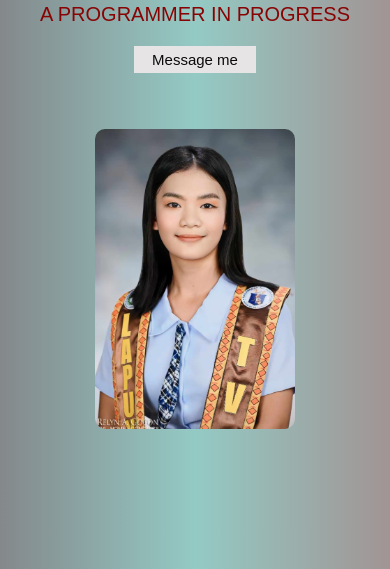
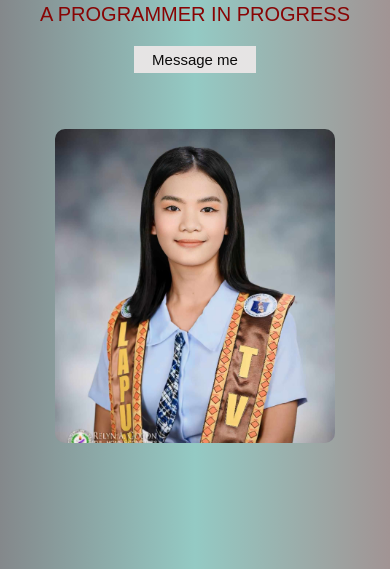
Before and after one commit to relyngocon-beep/rely--n, a plain HTML site: page index.html in a window 390 px wide. Shown: the part 275-844 px from the top of the page. Drawn offline with Linux system fonts and the light colour scheme.

Commit message:
hfggftdfdg

```diff
--- a/style.css
+++ b/style.css
@@ -116,9 +116,11 @@ nav ul li a:hover {
   }
 
   .hero-img img {
-    margin: 20px auto 0;
-    width: 200px;
-  }
+  margin: 20px auto;
+  width: 80%;
+  max-width: 400px;
+  height: auto;
+}
 }
 
 /* Button */
```
